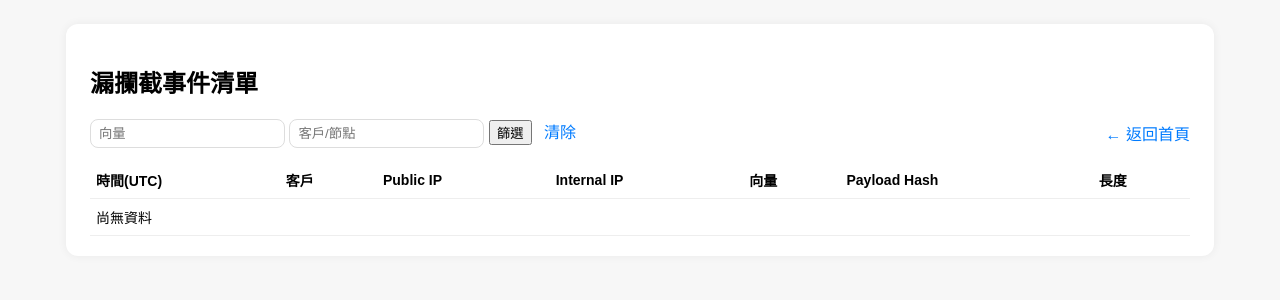
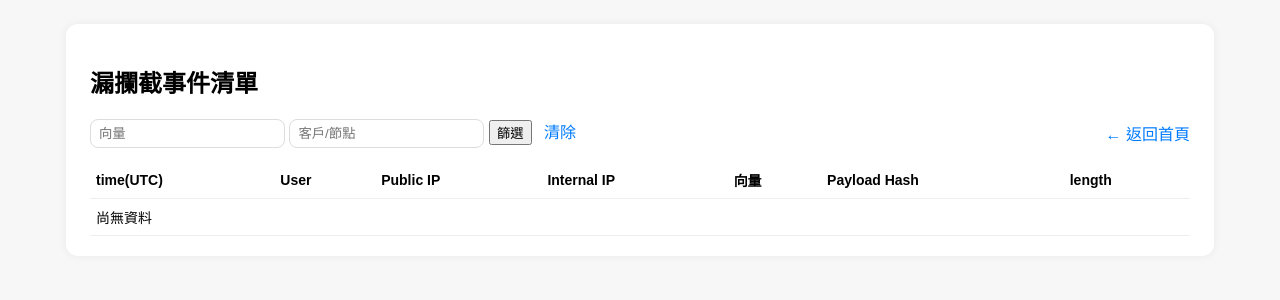
Before and after one commit to KW0817/agent_site, a Flask app: page /view in a window 1280 px wide. Shown: the top 300 px of the page. Run offline with Flask 3, Linux system fonts and the light colour scheme; data that the repository does not hold is empty.

Commit message:
Update view.html

```diff
--- a/templates/view.html
+++ b/templates/view.html
@@ -28,8 +28,8 @@
   <table>
     <thead>
       <tr>
-        <th>時間(UTC)</th><th>客戶</th><th>Public IP</th><th>Internal IP</th>
-        <th>向量</th><th>Payload Hash</th><th>長度</th>
+        <th>time(UTC)</th><th>User</th><th>Public IP</th><th>Internal IP</th>
+        <th>向量</th><th>Payload Hash</th><th>length</th>
       </tr>
     </thead>
     <tbody>
```
